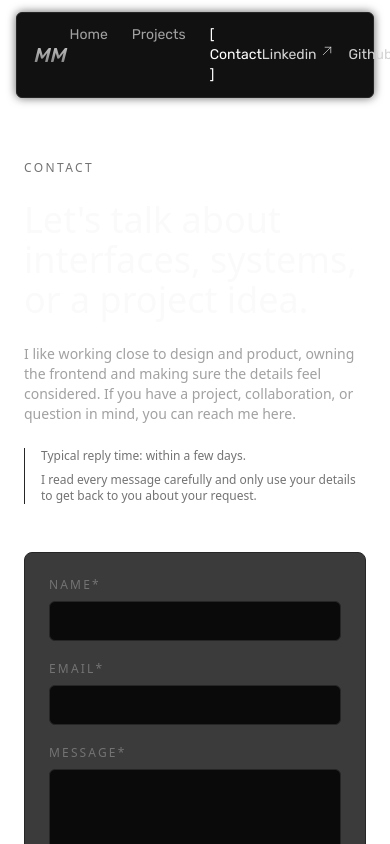
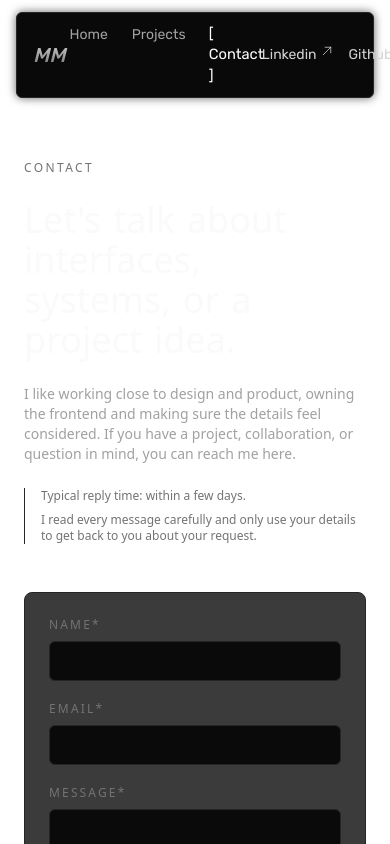
Before and after one commit to MaxymMelnychuk/portfolio, a Next.js app: page /contact in a window 390 px wide. Shown: the top 844 px of the page. Built offline with nearby package versions, Linux system fonts and the light colour scheme.

Commit message:
feat: add text animation using Framer Motion

```diff
--- a/app/contact/page.tsx
+++ b/app/contact/page.tsx
@@ -1,6 +1,7 @@
 "use client";
 
 import { useState } from "react";
+import TextReveal from "@/components/TextReveal";
 
 type FormState = {
   name: string;
@@ -100,9 +101,10 @@ export default function ContactPage() {
             <p className="text-xs uppercase tracking-[0.2em] text-neutral-500">
               Contact
             </p>
-            <h1 className="text-4xl md:text-5xl font-medium text-zinc-50">
-              Let&apos;s talk about interfaces, systems, or a project idea.
-            </h1>
+            <TextReveal
+              text="Let's talk about interfaces, systems, or a project idea."
+              className="text-4xl md:text-5xl font-medium text-zinc-50"
+            />
             <p className="text-sm text-neutral-400 max-w-md">
               I like working close to design and product, owning the frontend
               and making sure the details feel considered. If you have a
@@ -172,7 +174,10 @@ export default function ContactPage() {
                   minLength={20}
                   value={form.message}
                   onChange={(event) =>
-                    setForm((prev) => ({ ...prev, message: event.target.value }))
+                    setForm((prev) => ({
+                      ...prev,
+                      message: event.target.value,
+                    }))
                   }
                   className="min-h-[140px] rounded-md border border-neutral-800 bg-neutral-950 px-3 py-2 text-sm text-neutral-100 outline-none focus:border-neutral-500 resize-none"
                   required
@@ -197,7 +202,7 @@ export default function ContactPage() {
                 <button
                   type="submit"
                   disabled={submitState.status === "submitting"}
-                  className="group inline-flex items-center justify-center gap-2 rounded-full border border-neutral-700/80 bg-neutral-900/80 px-6 py-2.5 text-[11px] uppercase tracking-[0.2em] text-neutral-100 disabled:cursor-not-allowed disabled:opacity-60"
+                  className="group inline-flex items-center justify-center gap-2 rounded-full border border-neutral-700/80 bg-neutral-900/80 px-6 py-2.5 text-[11px] uppercase tracking-[0.2em] text-neutral-100 disabled:cursor-not-allowed disabled:opacity-60 cursor-pointer"
                 >
                   {submitState.status === "submitting"
                     ? "Sending..."
--- a/app/projects/page.tsx
+++ b/app/projects/page.tsx
@@ -1,5 +1,6 @@
 import Image from "next/image";
 import Link from "next/link";
+import TextReveal from "@/components/TextReveal";
 
 const projects = [
   {
@@ -63,9 +64,10 @@ export default function ProjectsPage() {
             <p className="text-xs uppercase tracking-[0.2em] text-neutral-500">
               Projects
             </p>
-            <h1 className="text-4xl md:text-5xl font-medium text-zinc-50">
-              Interfaces, experiments, and tools I&apos;ve been shipping.
-            </h1>
+            <TextReveal
+              text="Interfaces, experiments, and tools I've been shipping."
+              className="text-4xl md:text-5xl font-medium text-zinc-50"
+            />
             <p className="text-sm text-neutral-400 max-w-xl">
               A selection of work that mixes minimal layouts, clear hierarchy,
               and product-focused thinking.
--- /dev/null
+++ b/components/TextReveal.tsx
@@ -0,0 +1,44 @@
+"use client";
+
+import { motion } from "framer-motion";
+
+type Props = {
+  text: string;
+  className?: string;
+};
+
+export default function TextReveal({ text, className }: Props) {
+  const words =
+    text.match(/[\p{L}\p{N}]+(?:['’][\p{L}\p{N}]+)*(?:[.,!?;]+)?/gu) || [];
+
+  const containerVariants = {
+    hidden: { opacity: 0 },
+    visible: { opacity: 1, transition: { staggerChildren: 0.08 } },
+  };
+
+  const childVariants = {
+    hidden: { opacity: 0, y: 20, filter: "blur(10px)" },
+    visible: { opacity: 1, y: 0, filter: "blur(0px)" },
+  };
+
+  return (
+    <motion.h1
+      className={className}
+      variants={containerVariants}
+      initial="hidden"
+      animate="visible"
+      style={{ display: "inline-block" }}
+    >
+      {words.map((word, i) => (
+        <motion.span
+          key={i}
+          variants={childVariants}
+          transition={{ duration: 0.6 }}
+          style={{ marginRight: "12px", display: "inline-block" }}
+        >
+          {word}
+        </motion.span>
+      ))}
+    </motion.h1>
+  );
+}
--- a/components/layout/Header.tsx
+++ b/components/layout/Header.tsx
@@ -11,7 +11,7 @@ export default function Header() {
   const isContact = pathname.startsWith("/contact");
 
   return (
-    <header className="fixed top-3 left-1/2 z-50 w-[calc(100vw-2rem)] max-w-6xl -translate-x-1/2 rounded-md border border-neutral-800 bg-[#111111] p-3 text-sm font-light text-neutral-300 shadow-[0_0_10px_rgba(0,0,0,0.6)] backdrop-blur font-rubik flex items-center">
+    <header className="fixed top-3 left-1/2 z-50 w-[calc(100vw-2rem)] max-w-6xl -translate-x-1/2 rounded-md border border-neutral-800 bg-[#090909] p-3 text-sm font-light text-neutral-300 shadow-[0_0_10px_rgba(0,0,0,0.6)] backdrop-blur font-rubik flex items-center">
       <div className="flex-1">
         <Link
           href="/"
@@ -23,25 +23,31 @@ export default function Header() {
       <nav className="flex-1 flex justify-center">
         <ul className="flex gap-6">
           <li
-            className={
-              isHome ? "text-white" : "text-neutral-400 hover:text-white"
-            }
+            className={`transition-colors duration-300 ease-in-out ${
+              isHome
+                ? "text-white scale-105"
+                : "text-neutral-400 hover:text-white"
+            }`}
           >
             <Link href="/">{isHome ? "[ Home ]" : "Home"}</Link>
           </li>
           <li
-            className={
-              isProjects ? "text-white" : "text-neutral-400 hover:text-white"
-            }
+            className={`transition-colors duration-300 ease-in-out ${
+              isProjects
+                ? "text-white scale-105"
+                : "text-neutral-400 hover:text-white"
+            }`}
           >
             <Link href="/projects">
               {isProjects ? "[ Projects ]" : "Projects"}
             </Link>
           </li>
           <li
-            className={
-              isContact ? "text-white" : "text-neutral-400 hover:text-white"
-            }
+            className={`transition-colors duration-300 ease-in-out ${
+              isContact
+                ? "text-white scale-105"
+                : "text-neutral-400 hover:text-white"
+            }`}
           >
             <Link href="/contact">{isContact ? "[ Contact ]" : "Contact"}</Link>
           </li>
@@ -49,21 +55,21 @@ export default function Header() {
       </nav>
       <div className="flex-1 flex justify-end">
         <ul className="flex gap-4">
-          <li className="hover:text-white flex whitespace-nowrap">
+          <li className="hover:text-white flex whitespace-nowrap transition-colors duration-300 ease-in-out">
             <a href="https://www.linkedin.com/in/maxym-melnychuk-92891232b/">
               Linkedin
             </a>
             <ArrowUpRightIcon className="ml-1 w-3 h-3" />
           </li>
-          <li className="hover:text-white flex whitespace-nowrap">
+          <li className="hover:text-white flex whitespace-nowrap transition-colors duration-300 ease-in-out">
             <a href="https://github.com/MaxymMelnychuk">Github</a>
             <ArrowUpRightIcon className="ml-1 w-3 h-3" />
           </li>
-          <li className="hover:text-white flex whitespace-nowrap">
+          <li className="hover:text-white flex whitespace-nowrap transition-colors duration-300 ease-in-out">
             <a href="mailto:maxym.melnychuk.pro@gmail.com">Email</a>
             <ArrowUpRightIcon className="ml-1 w-3 h-3" />
           </li>
-          <li className="hover:text-white flex whitespace-nowrap">
+          <li className="hover:text-white flex whitespace-nowrap transition-colors duration-300 ease-in-out">
             <a href="#">CV</a>
             <ArrowUpRightIcon className="ml-1 w-3 h-3" />
           </li>
--- a/components/ui/Card.tsx
+++ b/components/ui/Card.tsx
@@ -8,7 +8,10 @@ type CardProps = {
 
 export default function Card({ title, image }: CardProps) {
   return (
-    <a href="/projects" className="flex h-full group rounded-md flex-1  gap-4 flex-col border border-neutral-600  p-6 justify-between text-neutral-300 cursor-pointer">
+    <a
+      href="/projects"
+      className="flex h-full group rounded-md flex-1  gap-4 flex-col border border-neutral-600  p-6 justify-between text-neutral-300 cursor-pointer"
+    >
       <div className="flex justify-between">
         <h3 className="text-md font-medium ">{title}</h3>
         <ArrowUpRightIcon className="ml-1 w-4 h-4 transition-transform duration-150 group-hover:-translate-y-0.5 group-hover:translate-x-0.5" />
--- a/package.json
+++ b/package.json
@@ -11,6 +11,7 @@
   },
   "dependencies": {
     "@heroicons/react": "^2.2.0",
+    "framer-motion": "^12.34.4",
     "next": "16.1.6",
     "react": "19.2.3",
     "react-dom": "19.2.3",
```
Also changed, not shown: app/page.tsx (+17 -5 lines), 2 other files (tests, documents, lock files or other folders).
